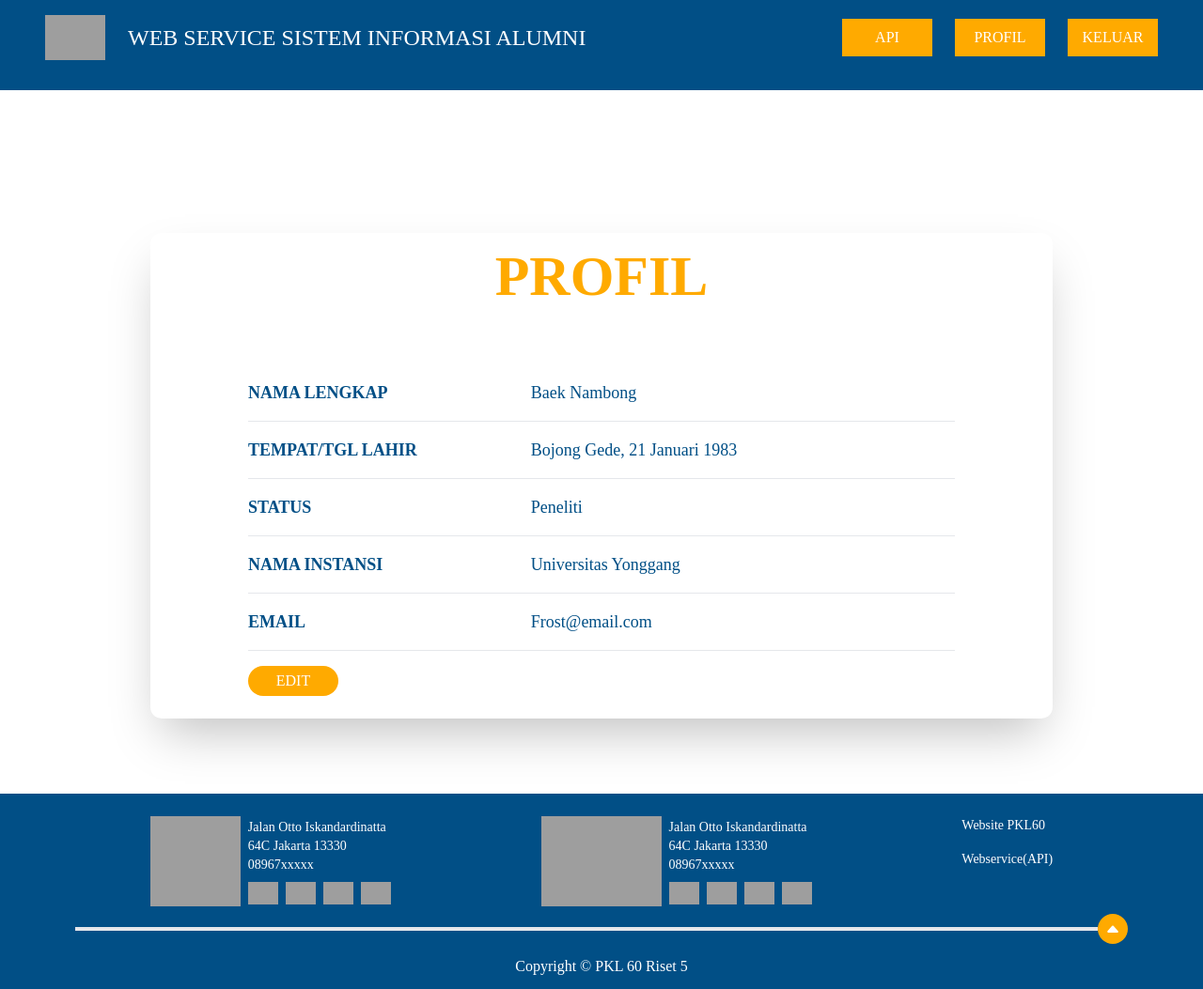
After one commit to tasyaminaal/riset5_crud, a CodeIgniter 4 app: the page made by app/Views/webservice/kontenWebservice/profilDeveloper/profilDeveloper.php in a window 1280 px wide. The commit adds this page. Shown: the whole page at 94% size. Run offline with PHP 8.4 and a stand-in for CodeIgniter, Linux system fonts and the light colour scheme; the template is opened without the code that fills it, so the values that code supplies are empty; style sheets or scripts are compiled from the project's sources; some libraries are stand-ins or nearby versions; grey boxes are pictures that could not be loaded.

Commit message:
Menambah fitur di Webservice

```diff
--- a/app/Views/webservice/kontenWebservice/halamanUtama/utama.php
+++ b/app/Views/webservice/kontenWebservice/halamanUtama/utama.php
@@ -1,9 +1,10 @@
 <?php
-if ($login == 'sudah') {
+/*if ($login == 'sudah') {
     echo $this->extend('webservice/layoutWebservice/templateWebserviceLogin.php');
 } else if ($login == 'belum') {
     echo $this->extend('webservice/layoutWebservice/templateWebservice.php');
-}
+}*/
+echo $this->extend('webservice/layoutWebservice/templateWebserviceLogin.php');
 echo $this->section('content');
 ?>
 
--- /dev/null
+++ b/app/Views/webservice/kontenWebservice/profilDeveloper/profilDeveloper.php
@@ -0,0 +1,100 @@
+<?= $this->extend('webservice/layoutWebservice/templateWebserviceLogin.php'); ?>
+
+<?= $this->section('content'); ?>
+
+<div class="lg:mt-32 md:mt-24 mt-16 w-full flex justify-center">
+    <div class="shadow-2xl sm:w-3/4 w-full mt-6 lg:mb-12 mb-6 rounded-xl px-0 pt-4 pb-6 sm:mx-0 mx-6">
+        <h1 class="lg:text-6xl md:text-5xl text-3xl text-center font-heading text-secondary font-bold items-center flex justify-center">PROFIL</h1>
+        <div class="flex justify-center">
+            <div class="lg:w-4/5 w-5/6">
+                <div class="md:mx-2 lg:mt-20 mt-8">
+                    <div class="lg:mb-4 mb-2">
+                        <div class="flex justify-start items-center">
+                            <div class="w-2/5">
+                                <h5 class="font-bold font-heading text-primary lg:text-lg md:text-sm text-xs">NAMA LENGKAP</h5>
+                            </div>
+                            <div class="w-3/5">
+                                <h5 class="font-paragraph text-primary lg:text-lg md:text-base text-sm">Baek Nambong</h5>
+                            </div>
+                        </div>
+                        <hr class="border-gray border-1 lg:mt-4 mt-2">
+                    </div>
+                    <div class="lg:mb-4 mt-2">
+                        <div class="flex justify-start items-center">
+                            <div class="w-2/5">
+                                <h5 class="font-bold font-heading text-primary lg:text-lg md:text-sm text-xs">TEMPAT/TGL LAHIR</h5>
+                            </div>
+                            <div class="w-3/5">
+                                <h5 class="font-paragraph text-primary lg:text-lg md:text-base text-sm">Bojong Gede, 21 Januari 1983</h5>
+                            </div>
+                        </div>
+                        <hr class="border-gray border-1 lg:mt-4 mt-2">
+                    </div>
+                    <div class="lg:mb-4 mt-2">
+                        <div class="flex justify-start items-center">
+                            <div class="w-2/5">
+                                <h5 class="font-bold font-heading text-primary lg:text-lg md:text-sm text-xs">STATUS</h5>
+                            </div>
+                            <div class="w-3/5">
+                                <h5 class="font-paragraph text-primary lg:text-lg md:text-base text-sm">Peneliti</h5>
+                            </div>
+                        </div>
+                        <hr class="border-gray border-1 lg:mt-4 mt-2">
+                    </div>
+                    <div class="lg:mb-4 mt-2">
+                        <div class="flex justify-start items-center">
+                            <div class="w-2/5">
+                                <h5 class="font-bold font-heading text-primary lg:text-lg md:text-sm text-xs">NAMA INSTANSI</h5>
+                            </div>
+                            <div class="w-3/5">
+                                <h5 class="font-paragraph text-primary lg:text-lg md:text-base text-sm">Universitas Yonggang</h5>
+                            </div>
+                        </div>
+                        <hr class="border-gray border-1 lg:mt-4 mt-2">
+                    </div>
+                    <div class="lg:mb-4 mt-2">
+                        <div class="flex justify-start items-center">
+                            <div class="w-2/5">
+                                <h5 class="font-bold font-heading text-primary lg:text-lg md:text-sm text-xs">EMAIL</h5>
+                            </div>
+                            <div class="w-3/5">
+                                <h5 class="font-paragraph text-primary lg:text-lg md:text-base text-sm">Frost@email.com</h5>
+                            </div>
+                        </div>
+                        <hr class="border-gray border-1 lg:mt-4 mt-2">
+                    </div>
+                    <div class="">
+                        <a href="/webservice/editbiodata">
+                            <div class="rounded-full mt-4 bg-secondary text-white p-1 md:w-24 w-16 text-center md:text-base text-xs hover:bg-secondaryhover">EDIT</div>
+                        </a>
+                    </div>
+                </div>
+            </div>
+        </div>
+    </div>
+
+    <!-- nyoba pake table -->
+    <!-- <div class="w-full my-8 lg:px-20 md:px-8 px-2">
+            <table class="table-auto text-primary ml-5 mt-3">
+                <tbody>
+                    <tr>
+                        <td class="font-heading font-bold">NAMA LENGKAP</td>
+                        <td class="font-paragraph pl-4">Sukijan</td>
+                        <td class="font-heading font-bold">TEMPAT/TGL LAHIR</td>
+                        <td class="font-paragraph pl-4">Zimbabwe, 30 Februari 1919</td>
+                        <td class="font-heading font-bold">STATUS</td>
+                        <td class="font-paragraph pl-4">Pengedar Kebahagiaan</td>
+                        <td class="font-heading font-bold">NAMA INSTANSI</td>
+                        <td class="font-paragraph pl-4">International University of Zimbabwe</td>
+                        <td class="font-heading font-bold">EMAIL</td>
+                        <td class="font-paragraph pl-4">sukijancintadia@gmail.com</td>
+                    </tr>
+                </tbody>
+            </table>
+            <hr class="border-primary border-opacity-75 w-3/4 object-center mx-auto mt-8">
+        </div> -->
+
+</div>
+</div>
+
+<?php $this->endSection(); ?>
--- a/app/Views/webservice/layoutWebservice/templateWebservice.php
+++ b/app/Views/webservice/layoutWebservice/templateWebservice.php
@@ -8,7 +8,8 @@
     <link rel="stylesheet" href="/css/add_style.css">
     <link rel="stylesheet" href="/css/scrollbar.css">
     <link rel="stylesheet" href="/css/scrollbar.css">
-    <script type="text/javascript" src="/js/jquery.js"></script>
+    <link rel="stylesheet" href="/css/jquery-confirm.min.css">
+    <!--<script type="text/javascript" src="/js/jquery.js"></script>-->
     <title>Web Service | SIA</title>
 </head>
 
@@ -115,6 +116,7 @@
     <!-- END FOOTER -->
     <script type="text/javascript" src="/js/navbar.js"></script>
     <script type="text/javascript" src="/js/footer.js"></script>
+    <script type="text/javascript" src="/js/jquery-confirm.min.js"></script>
 </body>
 
-</html>y
+</html>
--- a/app/Views/webservice/layoutWebservice/templateWebserviceLogin.php
+++ b/app/Views/webservice/layoutWebservice/templateWebserviceLogin.php
@@ -9,6 +9,7 @@
     <link rel="stylesheet" href="/css/all.css">
     <link rel="stylesheet" href="/css/add_style.css">
     <link rel="stylesheet" href="/css/aos.css" />
+    <link rel="stylesheet" href="/css/jquery-confirm.min.css">
     <script type="text/javascript" src="/js/jquery.js"></script>
     <title><?= $judul; ?></title>
 
@@ -211,6 +212,7 @@
     <script type="text/javascript" src="/js/navbar.js"></script>
     <script src="/js/aos.js"></script>
     <script type="text/javascript" src="/js/footer.js"></script>
+    <script type="text/javascript" src="/js/jquery-confirm.min.js"></script>
     <script>
         AOS.init();
     </script>
```
Also changed, not shown: app/Controllers/Webservice.php (+29 -1 lines), app/Views/webservice/kontenWebservice/profilDeveloper/editBiodataWS.php (added, +29 -0 lines), app/Views/webservice/kontenWebservice/profilDeveloper/layoutEditWS.php (added, +111 -0 lines), app/Views/webservice/kontenWebservice/proyek/proyek.php (+11 -1 lines), 3 other files.
